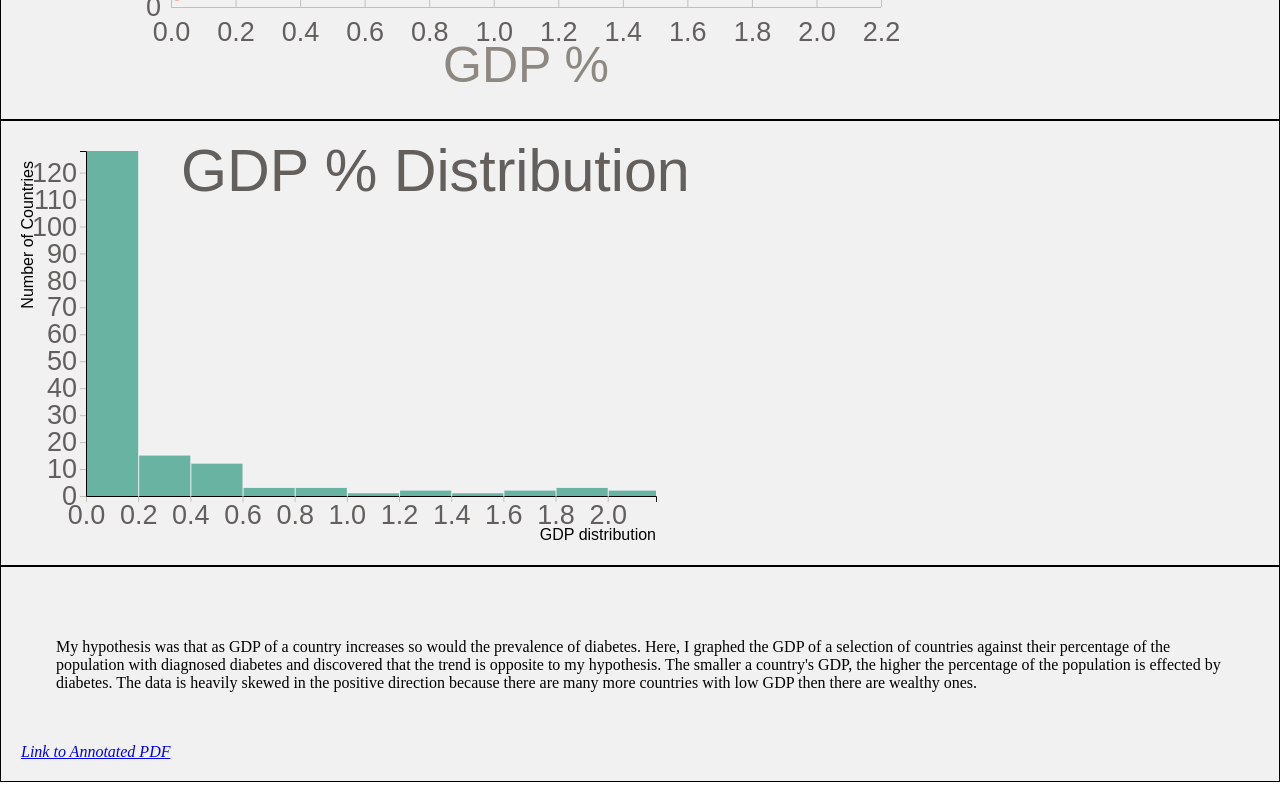
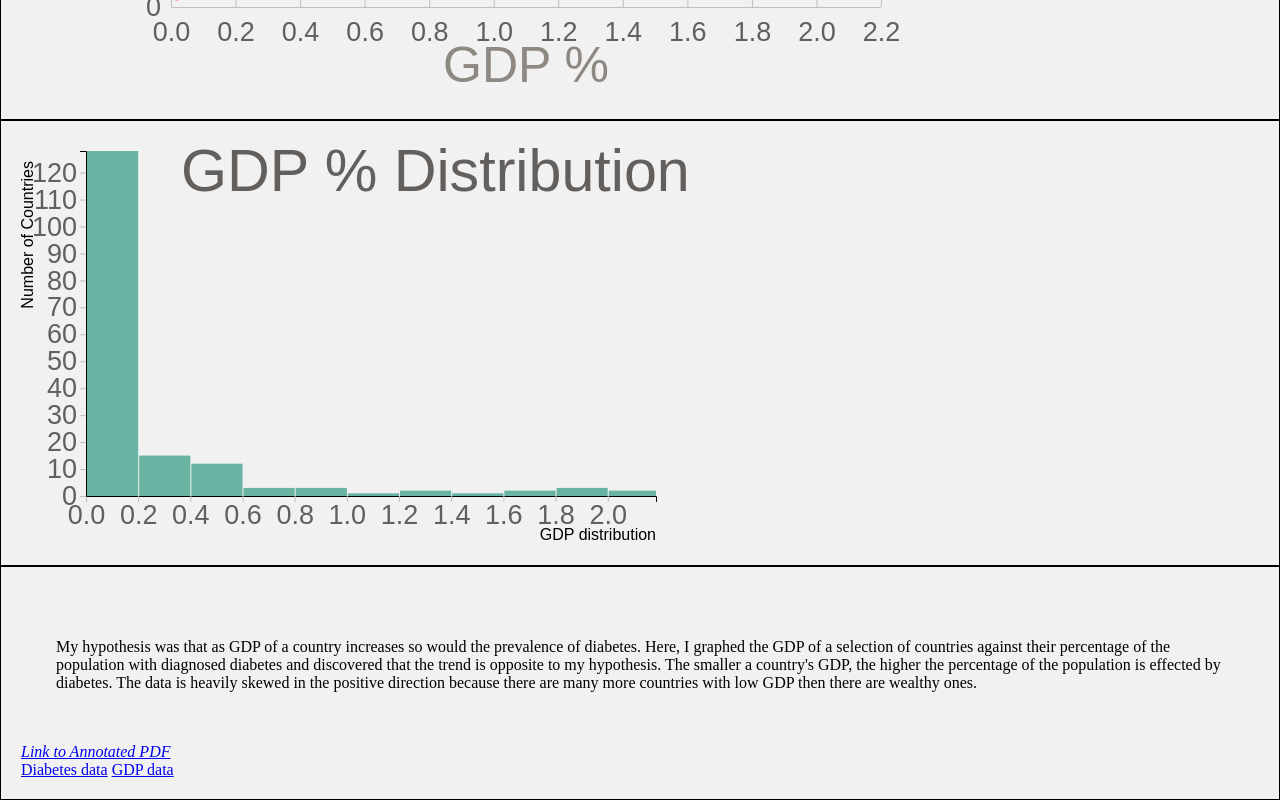
Before and after one commit to copyrightissue/CSCI444Assignment1, a plain HTML site: page index.html in a window 1280 px wide. Shown: the part 506-1306 px from the top of the page. Drawn offline with nearby package versions, Linux system fonts and the light colour scheme.

Commit message:
Update index.html

```diff
--- a/index.html
+++ b/index.html
@@ -23,6 +23,9 @@
   The smaller a country's GDP, the higher the percentage of the population is effected by diabetes.
   The data is heavily skewed in the positive direction because there are many more countries with low GDP then there are wealthy ones. </p>
   <a href="RogersChris_CSCI444_Assignment1_Annotated.pdf"><i>Link to Annotated PDF</i></a>
+  <br />
+  <a href="https://data.worldbank.org/indicator/SH.STA.DIAB.ZS?end=2021&start=2021&view=map">Diabetes data</a>
+  <a href="https://data.worldbank.org/indicator/NY.GDP.MKTP.CD">GDP data</a>
 </div>
 </div>
 </body>
```
